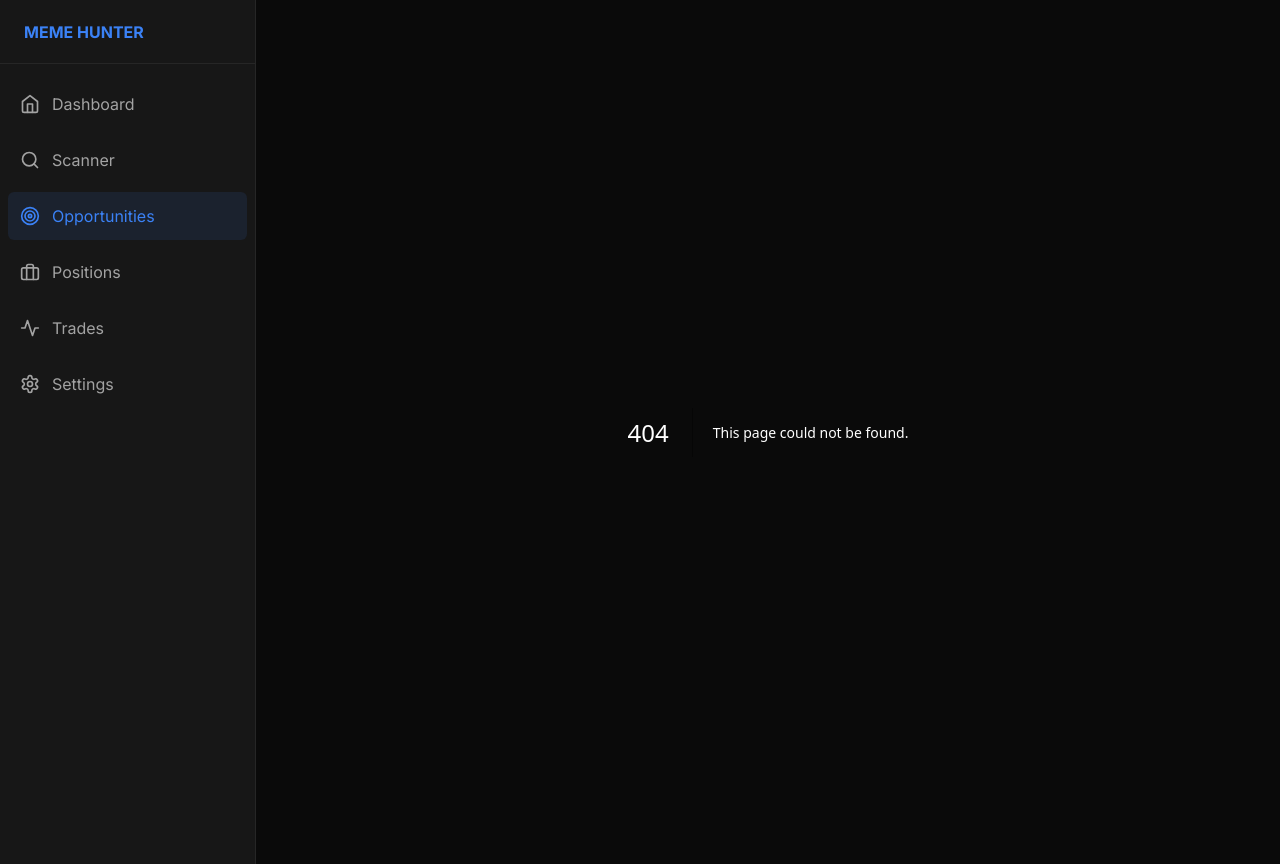
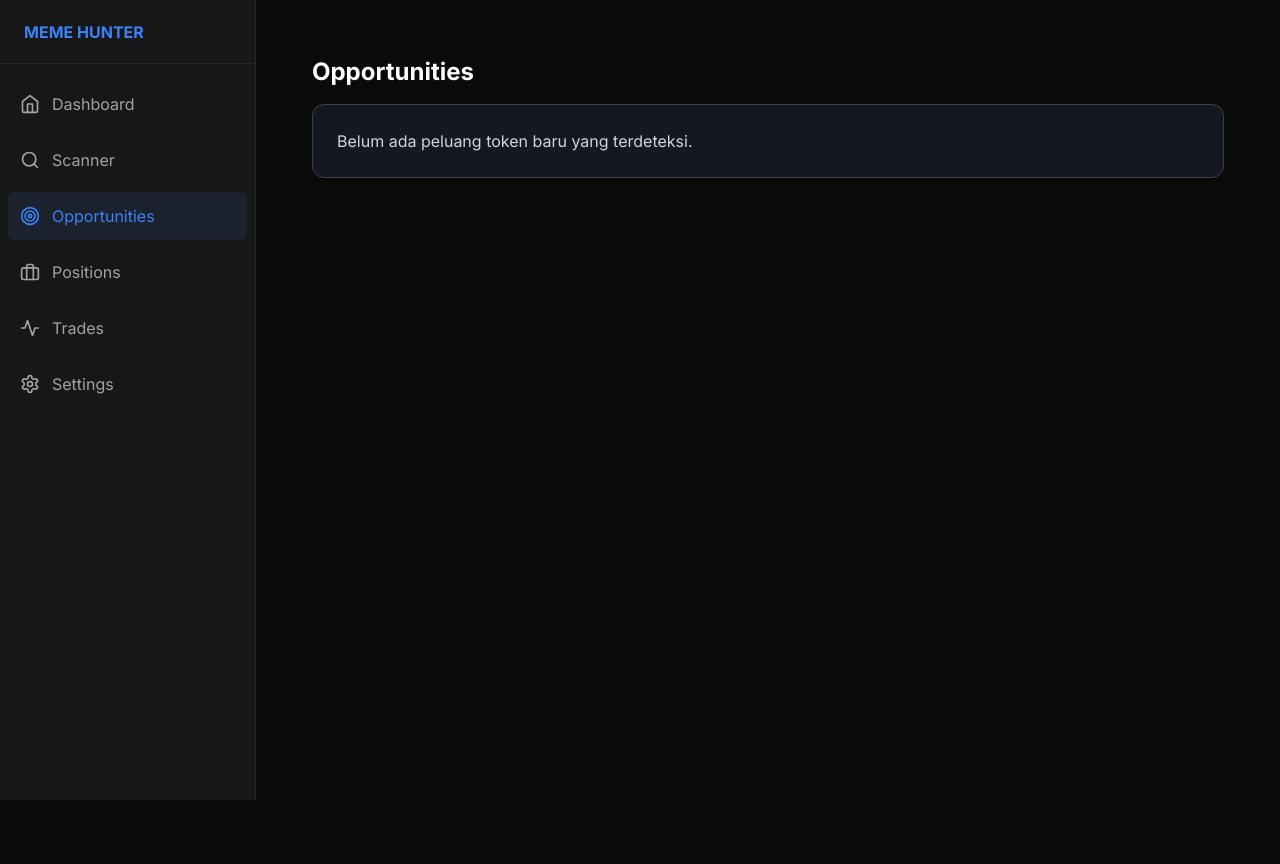
Before and after one commit to winsukses351-oss/solana-win, a Next.js app: page /opportunities in a window 1280 px wide. Before the commit this address had no page. After the commit the page ends 800 px from the top, so only its background shows below. Built offline with nearby package versions, Linux system fonts and the light colour scheme.

Commit message:
Create page.tsx

```diff
--- /dev/null
+++ b/app/opportunities/page.tsx
@@ -0,0 +1,10 @@
+export default function OpportunitiesPage() {
+  return (
+    <div className="p-6 text-white">
+      <h1 className="text-2xl font-bold mb-4">Opportunities</h1>
+      <div className="bg-gray-800/50 p-6 rounded-xl border border-gray-700">
+        <p className="text-gray-300">Belum ada peluang token baru yang terdeteksi.</p>
+      </div>
+    </div>
+  );
+}
```
